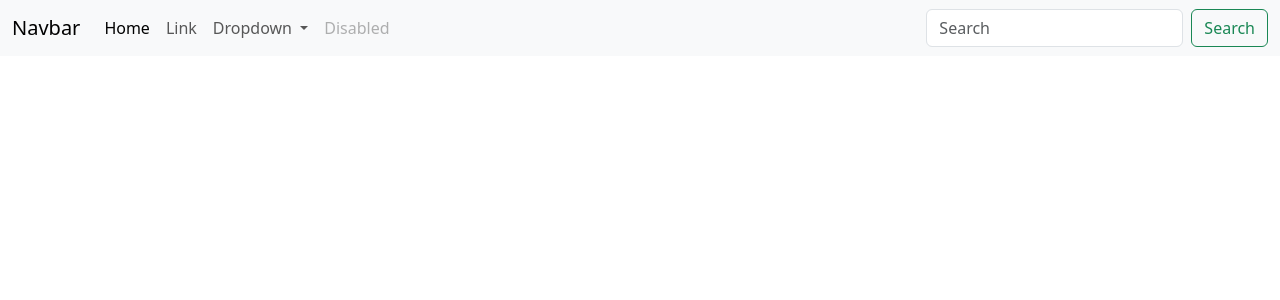
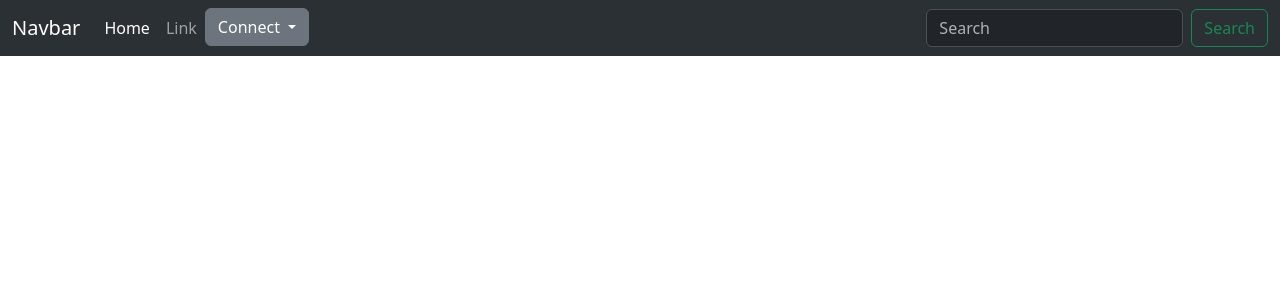
Before and after one commit to pailime/Final_Project, a Django app: page / in a window 1280 px wide. Shown: the top 300 px of the page. Run offline with Django 4.2, Linux system fonts and the light colour scheme.

Commit message:
Initial commit

```diff
--- a/Dish_Helper/Dish_Helper/settings.py
+++ b/Dish_Helper/Dish_Helper/settings.py
@@ -122,3 +122,5 @@ STATIC_URL = 'static/'
 # https://docs.djangoproject.com/en/4.1/ref/settings/#default-auto-field
 
 DEFAULT_AUTO_FIELD = 'django.db.models.BigAutoField'
+
+LOGIN_REDIRECT_URL = 'base'
--- a/Dish_Helper/templates/Dish_Helper_app/navbar.html
+++ b/Dish_Helper/templates/Dish_Helper_app/navbar.html
@@ -1,4 +1,4 @@
-<nav class="navbar navbar-expand-lg bg-body-tertiary">
+<nav class="navbar navbar-expand-lg bg-body-tertiary" data-bs-theme="dark">
   <div class="container-fluid">
     <a class="navbar-brand" href="#">Navbar</a>
     <button class="navbar-toggler" type="button" data-bs-toggle="collapse" data-bs-target="#navbarSupportedContent" aria-controls="navbarSupportedContent" aria-expanded="false" aria-label="Toggle navigation">
@@ -7,25 +7,26 @@
     <div class="collapse navbar-collapse" id="navbarSupportedContent">
       <ul class="navbar-nav me-auto mb-2 mb-lg-0">
         <li class="nav-item">
-          <a class="nav-link active" aria-current="page" href="#">Home</a>
+          <a class="nav-link active" aria-current="page" href="{% url 'base' %}">Home</a>
         </li>
         <li class="nav-item">
           <a class="nav-link" href="#">Link</a>
         </li>
-        <li class="nav-item dropdown">
-          <a class="nav-link dropdown-toggle" href="#" role="button" data-bs-toggle="dropdown" aria-expanded="false">
-            Dropdown
-          </a>
-          <ul class="dropdown-menu">
-            <li><a class="dropdown-item" href="#">Action</a></li>
-            <li><a class="dropdown-item" href="#">Another action</a></li>
-            <li><hr class="dropdown-divider"></li>
-            <li><a class="dropdown-item" href="#">Something else here</a></li>
-          </ul>
-        </li>
-        <li class="nav-item">
-          <a class="nav-link disabled">Disabled</a>
-        </li>
+        <div class="dropdown">
+          <button class="btn btn-secondary dropdown-toggle" type="button" data-bs-toggle="dropdown" aria-expanded="false">
+            Connect
+          </button>
+          {% if user.is_authenticated %}
+            <ul class="dropdown-menu">
+                <li><a class="dropdown-item" href="{% url 'logout' %}">Logout</a></li>
+            </ul>
+          {% else %}
+              <ul class="dropdown-menu">
+                <li><a class="dropdown-item" href="{% url 'login' %}">Login</a></li>
+                <li><a class="dropdown-item" href="{% url 'register' %}">Signup</a></li>
+              </ul>
+          {% endif %}
+        </div>
       </ul>
       <form class="d-flex" role="search">
         <input class="form-control me-2" type="search" placeholder="Search" aria-label="Search">
```
